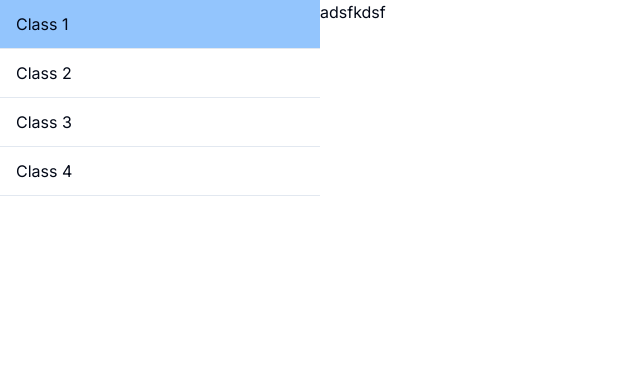
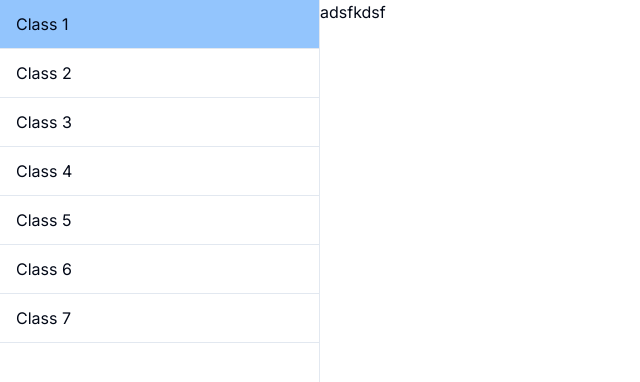
Before and after one commit to Md-FarhadHossain/lms-new-layout, a Next.js app: page /dashboard/course in a window 1280 px wide. Shown: the top 382 px of the page, without its empty margins (0-640 px from the left). Built offline with nearby package versions, Linux system fonts and the light colour scheme.

Commit message:
pathname is active done

```diff
--- a/app/dashboard/course/[id]/page.tsx
+++ b/app/dashboard/course/[id]/page.tsx
@@ -1,39 +1,27 @@
-"use client"
-
 import { videos } from '@/constant'
-import { useParams, usePathname, useRouter } from 'next/navigation'
 
 import React, { ReactNode } from 'react'
 
-type videos  = {
-    id: string,
-    url1: string,
-    url2: string,
-    // params: ReactNode
+type videos = {
+  id: string,
+  url1: string,
+  url2: string,
+  // params: ReactNode
 }
 
-const VideoPage = ({params} : {params: videos}) => {
-    console.log("params",params)
-   const {id, url1, url2} = params
+const VideoPage = ({ params }: { params: videos }) => {
 
-   const param =  useParams()
-   console.log(param)
-   const pathname = usePathname()
-   console.log(pathname)
-
-   const router = useRouter()
-   console.log("router", router)
+  const { id } = params
 
 
   return (
-    <div>VideoPage = {id}
+    <aside className='p-8'>
 
+      VideoPage = {id}
 
-     <iframe width="560" height="315" src={`https://www.youtube.com/embed/${id}`} title="YouTube video player" frameBorder="0" allow="accelerometer; autoplay; clipboard-write; encrypted-media; gyroscope; picture-in-picture; web-share" referrerPolicy="strict-origin-when-cross-origin" allowFullScreen></iframe>
+      <iframe width="1120" height="630" src={`https://www.youtube.com/embed/${id}`} title="YouTube video player" frameBorder="0" allow="accelerometer; autoplay; clipboard-write; encrypted-media; gyroscope; picture-in-picture; web-share" referrerPolicy="strict-origin-when-cross-origin" allowFullScreen></iframe>
 
-
-
-    </div>
+    </aside>
   )
 }
 
--- a/components/Sidebar.tsx
+++ b/components/Sidebar.tsx
@@ -1,18 +1,37 @@
-import { title, videos } from '@/constant'
+"use client"
+
+import { videos } from '@/constant'
+import { cn } from '@/lib/utils'
 import Link from 'next/link'
+import { usePathname } from 'next/navigation'
 import React from 'react'
 
 const Sidebar = () => {
 
+    const pathname = usePathname()
 
 
     return (
-        <>
-            {videos.map(video => <React.Fragment key={video.id}>
+        <aside className='border-r h-screen'>
+            {videos.map(video => {
+                const isActive = pathname.endsWith(video.id)
 
-                <Link className='ps-4 transition-all py-3 border-b block hover:bg-blue-300 transition-none' href={`${video.id}`}>{video.label}</Link>
-            </React.Fragment>)}
-        </>
+                return (
+                    <React.Fragment key={video.id}>
+
+
+                <Link
+                    className={cn("ps-4 transition-all py-3 border-b block hover:bg-blue-300", isActive && "text-red-800 text-3xl bg-blue-300")}
+
+                    href={`${video.id}`}
+                    >
+                        {video.label}
+                    </Link>
+
+            </React.Fragment>
+                )
+            })}
+        </aside>
     )
 }
 
--- a/constant/index.ts
+++ b/constant/index.ts
@@ -16,6 +16,18 @@ export const videos = [
         id: `ZSB4StUt8ik`,
         label: "Class 4"
     },
+    {
+        id: `jdUG1tBXovw`,
+        label: "Class 5"
+    },
+    {
+        id: `8_tIaFpB5gk`,
+        label: "Class 6"
+    },
+    {
+        id: `NXUkC8swWls`,
+        label: "Class 7"
+    },
 
 ]
 
```
